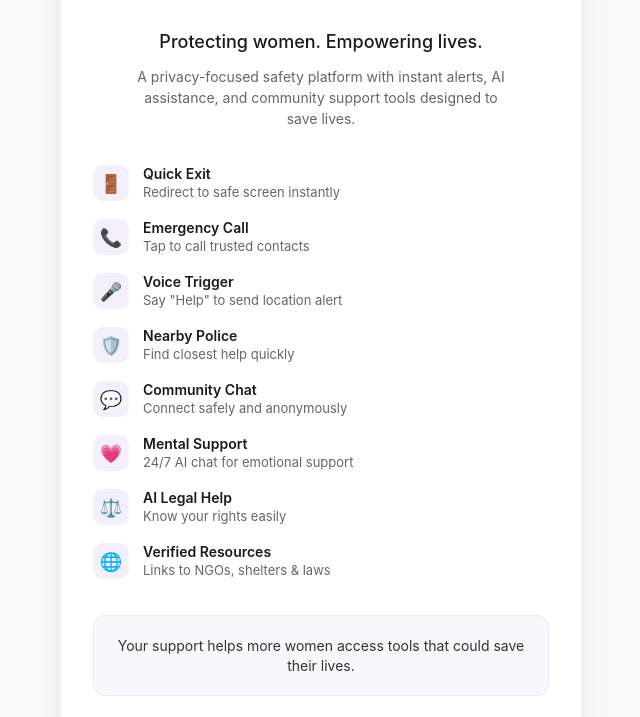
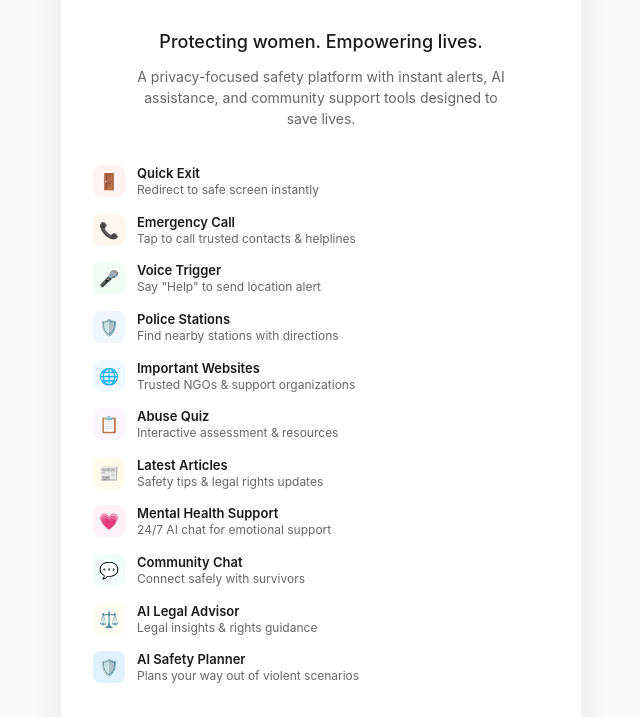
Before and after one commit to Raja-Kumar23/Email-Deisgn--PUKAAR, a plain HTML site: page index.html in a window 1280 px wide. Shown: the part 222-939 px from the top of the page, without its empty margins (319-959 px from the left). Drawn offline with Linux system fonts and the light colour scheme.

Commit message:
update, 12 features

```diff
--- a/index.html
+++ b/index.html
@@ -35,83 +35,118 @@
         <!-- Features Grid -->
         <div style="margin-bottom: 36px;">
 
-          <div style="display: flex; align-items: flex-start; margin-bottom: 18px;">
-            <div style="width: 36px; height: 36px; background: #f3f0fb; border-radius: 10px; display: flex; align-items: center; justify-content: center; margin-right: 14px; flex-shrink: 0;">
-              <span style="font-size: 18px;">🚪</span>
+          <!-- Emergency & Immediate Help -->
+          <div style="display: flex; align-items: flex-start; margin-bottom: 16px;">
+            <div style="width: 32px; height: 32px; background: #fef2f2; border-radius: 8px; display: flex; align-items: center; justify-content: center; margin-right: 12px; flex-shrink: 0;">
+              <span style="font-size: 16px;">🚪</span>
             </div>
             <div>
-              <h3 style="color: #1a1a1a; font-size: 14px; font-weight: 600; margin: 0 0 2px;">Quick Exit</h3>
-              <p style="color: #666; font-size: 13px; margin: 0; line-height: 1.3;">Redirect to safe screen instantly</p>
+              <h3 style="color: #1a1a1a; font-size: 13px; font-weight: 600; margin: 0 0 1px;">Quick Exit</h3>
+              <p style="color: #666; font-size: 12px; margin: 0; line-height: 1.3;">Redirect to safe screen instantly</p>
             </div>
           </div>
 
-          <div style="display: flex; align-items: flex-start; margin-bottom: 18px;">
-            <div style="width: 36px; height: 36px; background: #f3f0fb; border-radius: 10px; display: flex; align-items: center; justify-content: center; margin-right: 14px; flex-shrink: 0;">
-              <span style="font-size: 18px;">📞</span>
+          <div style="display: flex; align-items: flex-start; margin-bottom: 16px;">
+            <div style="width: 32px; height: 32px; background: #fff7ed; border-radius: 8px; display: flex; align-items: center; justify-content: center; margin-right: 12px; flex-shrink: 0;">
+              <span style="font-size: 16px;">📞</span>
             </div>
             <div>
-              <h3 style="color: #1a1a1a; font-size: 14px; font-weight: 600; margin: 0 0 2px;">Emergency Call</h3>
-              <p style="color: #666; font-size: 13px; margin: 0; line-height: 1.3;">Tap to call trusted contacts</p>
+              <h3 style="color: #1a1a1a; font-size: 13px; font-weight: 600; margin: 0 0 1px;">Emergency Call</h3>
+              <p style="color: #666; font-size: 12px; margin: 0; line-height: 1.3;">Tap to call trusted contacts & helplines</p>
             </div>
           </div>
 
-          <div style="display: flex; align-items: flex-start; margin-bottom: 18px;">
-            <div style="width: 36px; height: 36px; background: #f3f0fb; border-radius: 10px; display: flex; align-items: center; justify-content: center; margin-right: 14px; flex-shrink: 0;">
-              <span style="font-size: 18px;">🎤</span>
+          <div style="display: flex; align-items: flex-start; margin-bottom: 16px;">
+            <div style="width: 32px; height: 32px; background: #f0fdf4; border-radius: 8px; display: flex; align-items: center; justify-content: center; margin-right: 12px; flex-shrink: 0;">
+              <span style="font-size: 16px;">🎤</span>
             </div>
             <div>
-              <h3 style="color: #1a1a1a; font-size: 14px; font-weight: 600; margin: 0 0 2px;">Voice Trigger</h3>
-              <p style="color: #666; font-size: 13px; margin: 0; line-height: 1.3;">Say "Help" to send location alert</p>
+              <h3 style="color: #1a1a1a; font-size: 13px; font-weight: 600; margin: 0 0 1px;">Voice Trigger</h3>
+              <p style="color: #666; font-size: 12px; margin: 0; line-height: 1.3;">Say "Help" to send location alert</p>
             </div>
           </div>
 
-          <div style="display: flex; align-items: flex-start; margin-bottom: 18px;">
-            <div style="width: 36px; height: 36px; background: #f3f0fb; border-radius: 10px; display: flex; align-items: center; justify-content: center; margin-right: 14px; flex-shrink: 0;">
-              <span style="font-size: 18px;">🛡️</span>
+          <!-- Professional Help & Resources -->
+          <div style="display: flex; align-items: flex-start; margin-bottom: 16px;">
+            <div style="width: 32px; height: 32px; background: #eff6ff; border-radius: 8px; display: flex; align-items: center; justify-content: center; margin-right: 12px; flex-shrink: 0;">
+              <span style="font-size: 16px;">🛡️</span>
             </div>
             <div>
-              <h3 style="color: #1a1a1a; font-size: 14px; font-weight: 600; margin: 0 0 2px;">Nearby Police</h3>
-              <p style="color: #666; font-size: 13px; margin: 0; line-height: 1.3;">Find closest help quickly</p>
+              <h3 style="color: #1a1a1a; font-size: 13px; font-weight: 600; margin: 0 0 1px;">Police Stations</h3>
+              <p style="color: #666; font-size: 12px; margin: 0; line-height: 1.3;">Find nearby stations with directions</p>
             </div>
           </div>
 
-          <div style="display: flex; align-items: flex-start; margin-bottom: 18px;">
-            <div style="width: 36px; height: 36px; background: #f3f0fb; border-radius: 10px; display: flex; align-items: center; justify-content: center; margin-right: 14px; flex-shrink: 0;">
-              <span style="font-size: 18px;">💬</span>
+          <div style="display: flex; align-items: flex-start; margin-bottom: 16px;">
+            <div style="width: 32px; height: 32px; background: #f0f9ff; border-radius: 8px; display: flex; align-items: center; justify-content: center; margin-right: 12px; flex-shrink: 0;">
+              <span style="font-size: 16px;">🌐</span>
             </div>
             <div>
-              <h3 style="color: #1a1a1a; font-size: 14px; font-weight: 600; margin: 0 0 2px;">Community Chat</h3>
-              <p style="color: #666; font-size: 13px; margin: 0; line-height: 1.3;">Connect safely and anonymously</p>
+              <h3 style="color: #1a1a1a; font-size: 13px; font-weight: 600; margin: 0 0 1px;">Important Websites</h3>
+              <p style="color: #666; font-size: 12px; margin: 0; line-height: 1.3;">Trusted NGOs & support organizations</p>
             </div>
           </div>
 
-          <div style="display: flex; align-items: flex-start; margin-bottom: 18px;">
-            <div style="width: 36px; height: 36px; background: #f3f0fb; border-radius: 10px; display: flex; align-items: center; justify-content: center; margin-right: 14px; flex-shrink: 0;">
-              <span style="font-size: 18px;">💗</span>
+          <!-- Assessment & Information -->
+          <div style="display: flex; align-items: flex-start; margin-bottom: 16px;">
+            <div style="width: 32px; height: 32px; background: #faf5ff; border-radius: 8px; display: flex; align-items: center; justify-content: center; margin-right: 12px; flex-shrink: 0;">
+              <span style="font-size: 16px;">📋</span>
             </div>
             <div>
-              <h3 style="color: #1a1a1a; font-size: 14px; font-weight: 600; margin: 0 0 2px;">Mental Support</h3>
-              <p style="color: #666; font-size: 13px; margin: 0; line-height: 1.3;">24/7 AI chat for emotional support</p>
+              <h3 style="color: #1a1a1a; font-size: 13px; font-weight: 600; margin: 0 0 1px;">Abuse Quiz</h3>
+              <p style="color: #666; font-size: 12px; margin: 0; line-height: 1.3;">Interactive assessment & resources</p>
             </div>
           </div>
 
-          <div style="display: flex; align-items: flex-start; margin-bottom: 18px;">
-            <div style="width: 36px; height: 36px; background: #f3f0fb; border-radius: 10px; display: flex; align-items: center; justify-content: center; margin-right: 14px; flex-shrink: 0;">
-              <span style="font-size: 18px;">⚖️</span>
+          <div style="display: flex; align-items: flex-start; margin-bottom: 16px;">
+            <div style="width: 32px; height: 32px; background: #fffbeb; border-radius: 8px; display: flex; align-items: center; justify-content: center; margin-right: 12px; flex-shrink: 0;">
+              <span style="font-size: 16px;">📰</span>
             </div>
             <div>
-              <h3 style="color: #1a1a1a; font-size: 14px; font-weight: 600; margin: 0 0 2px;">AI Legal Help</h3>
-              <p style="color: #666; font-size: 13px; margin: 0; line-height: 1.3;">Know your rights easily</p>
+              <h3 style="color: #1a1a1a; font-size: 13px; font-weight: 600; margin: 0 0 1px;">Latest Articles</h3>
+              <p style="color: #666; font-size: 12px; margin: 0; line-height: 1.3;">Safety tips & legal rights updates</p>
             </div>
           </div>
 
-          <div style="display: flex; align-items: flex-start; margin-bottom: 18px;">
-            <div style="width: 36px; height: 36px; background: #f3f0fb; border-radius: 10px; display: flex; align-items: center; justify-content: center; margin-right: 14px; flex-shrink: 0;">
-              <span style="font-size: 18px;">🌐</span>
+          <!-- Support & Community -->
+          <div style="display: flex; align-items: flex-start; margin-bottom: 16px;">
+            <div style="width: 32px; height: 32px; background: #fdf2f8; border-radius: 8px; display: flex; align-items: center; justify-content: center; margin-right: 12px; flex-shrink: 0;">
+              <span style="font-size: 16px;">💗</span>
             </div>
             <div>
-              <h3 style="color: #1a1a1a; font-size: 14px; font-weight: 600; margin: 0 0 2px;">Verified Resources</h3>
-              <p style="color: #666; font-size: 13px; margin: 0; line-height: 1.3;">Links to NGOs, shelters & laws</p>
+              <h3 style="color: #1a1a1a; font-size: 13px; font-weight: 600; margin: 0 0 1px;">Mental Health Support</h3>
+              <p style="color: #666; font-size: 12px; margin: 0; line-height: 1.3;">24/7 AI chat for emotional support</p>
+            </div>
+          </div>
+
+          <div style="display: flex; align-items: flex-start; margin-bottom: 16px;">
+            <div style="width: 32px; height: 32px; background: #f0fdfa; border-radius: 8px; display: flex; align-items: center; justify-content: center; margin-right: 12px; flex-shrink: 0;">
+              <span style="font-size: 16px;">💬</span>
+            </div>
+            <div>
+              <h3 style="color: #1a1a1a; font-size: 13px; font-weight: 600; margin: 0 0 1px;">Community Chat</h3>
+              <p style="color: #666; font-size: 12px; margin: 0; line-height: 1.3;">Connect safely with survivors</p>
+            </div>
+          </div>
+
+          <!-- Legal & AI Assistance -->
+          <div style="display: flex; align-items: flex-start; margin-bottom: 16px;">
+            <div style="width: 32px; height: 32px; background: #fefbf3; border-radius: 8px; display: flex; align-items: center; justify-content: center; margin-right: 12px; flex-shrink: 0;">
+              <span style="font-size: 16px;">⚖️</span>
+            </div>
+            <div>
+              <h3 style="color: #1a1a1a; font-size: 13px; font-weight: 600; margin: 0 0 1px;">AI Legal Advisor</h3>
+              <p style="color: #666; font-size: 12px; margin: 0; line-height: 1.3;">Legal insights & rights guidance</p>
+            </div>
+          </div>
+
+          <div style="display: flex; align-items: flex-start; margin-bottom: 12px;">
+            <div style="width: 32px; height: 32px; background: #e0f2fe; border-radius: 8px; display: flex; align-items: center; justify-content: center; margin-right: 12px; flex-shrink: 0;">
+              <span style="font-size: 16px;">🛡️</span>
+            </div>
+            <div>
+              <h3 style="color: #1a1a1a; font-size: 13px; font-weight: 600; margin: 0 0 1px;">AI Safety Planner</h3>
+              <p style="color: #666; font-size: 12px; margin: 0; line-height: 1.3;">Plans your way out of violent scenarios</p>
             </div>
           </div>
 
```
Also changed, not shown: 1 other file.
